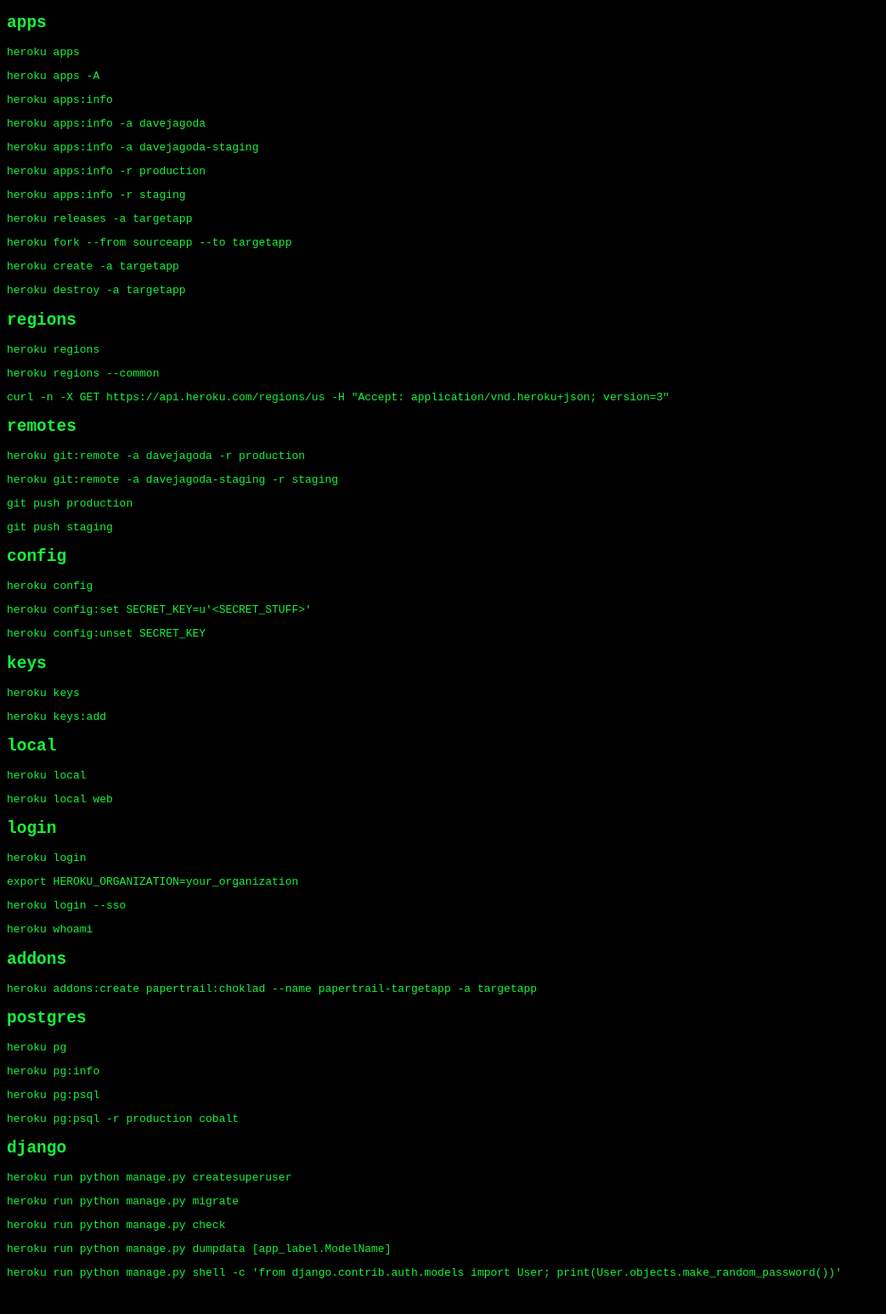
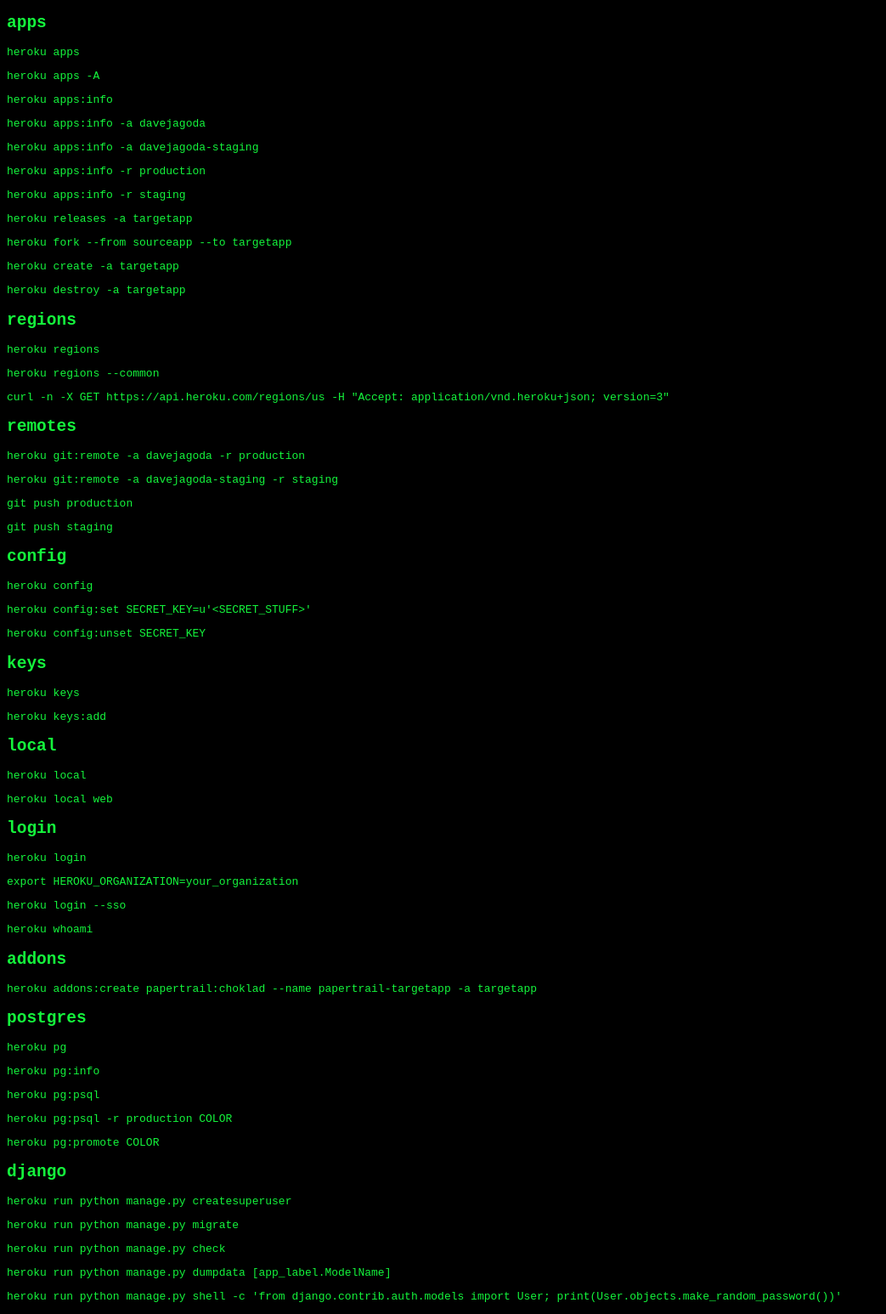
Before and after one commit to davejagoda/davejagoda.github.io, a Jekyll site: the page built from useful/useful_heroku_commands.md, in a window 1280 px wide. Shown: the whole page at 85% size, without its empty margins (0-1043 px from the left). Built offline with Jekyll 4.4.1, drawn with Linux system fonts in a browser that asks for light colours; before the commit the page ends 1518 px from its top, so only the background shows below that.

Commit message:
Add heroku pg:promote to useful_heroku_commands.md

```diff
--- a/useful/useful_heroku_commands.md
+++ b/useful/useful_heroku_commands.md
@@ -87,7 +87,9 @@
 
 `heroku pg:psql`
 
-`heroku pg:psql -r production cobalt`
+`heroku pg:psql -r production COLOR`
+
+`heroku pg:promote COLOR`
 
 django
 ------
```
